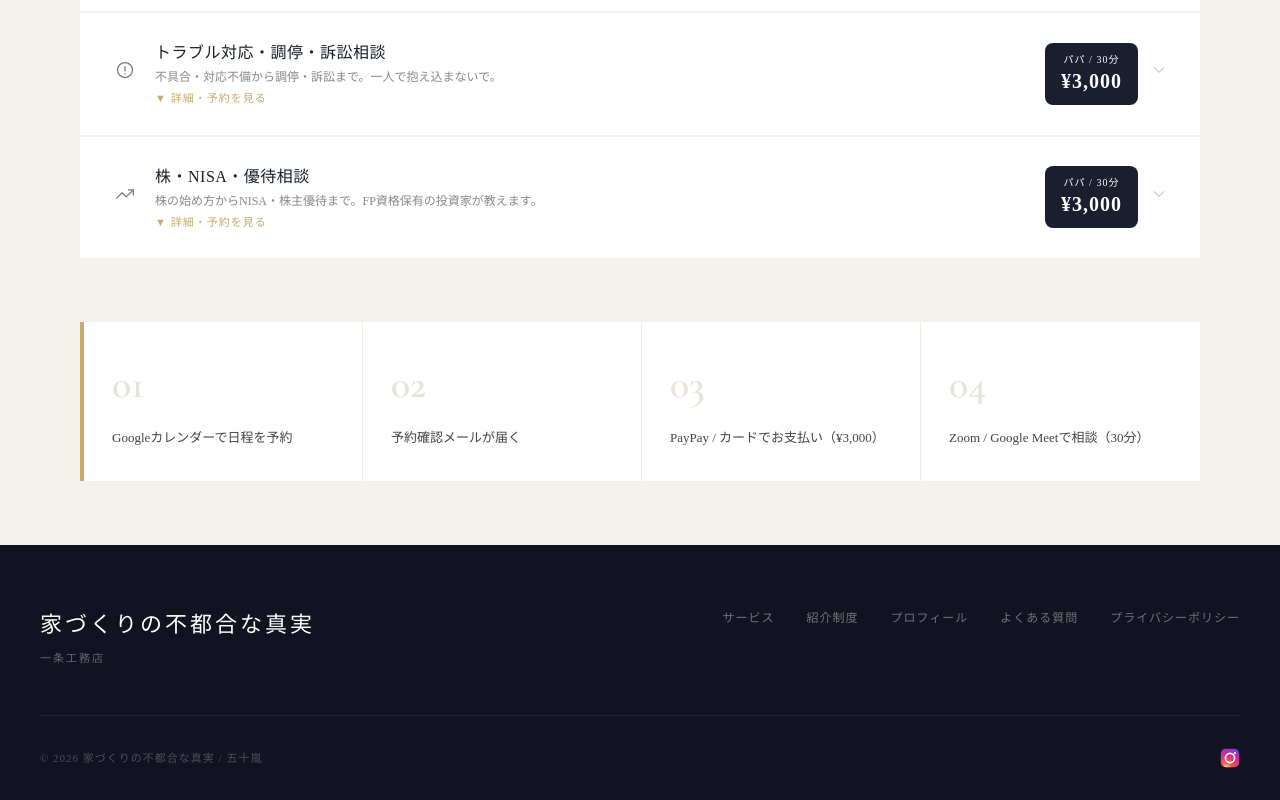
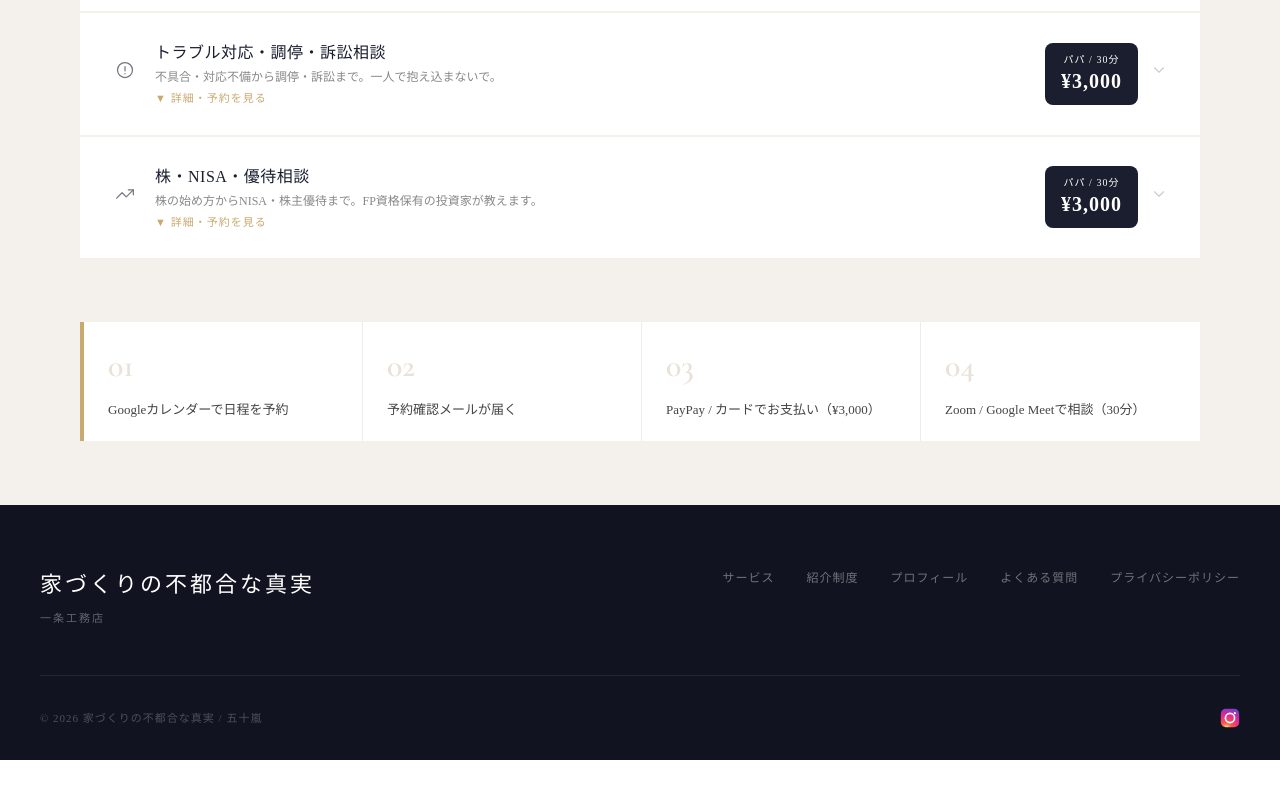
Before and after one commit to tradehant1-cloud/ichijo-consul, a React (Vite) app: page / in a window 1280 px wide. Shown: the part 1612-2412 px from the top of the page. After the commit the page ends 2372 px from the top, so only its background shows below. Built offline with nearby package versions, Linux system fonts and the light colour scheme.

Commit message:
add flow title and reduce padding

```diff
--- a/src/App.jsx
+++ b/src/App.jsx
@@ -261,9 +261,9 @@ export default function App() {
     .footer-insta { color: rgba(255,255,255,0.4); transition: color 0.2s; display: flex; }
     .footer-insta:hover { color: #fff; }
     .how-grid { display: grid; grid-template-columns: repeat(4, 1fr); }
-    .how-step { padding: 32px 28px; border-right: 1px solid #f0ede8; }
+    .how-step { padding: 20px 24px; border-right: 1px solid #f0ede8; }
     .how-step:last-child { border-right: none; }
-    .how-num { font-family: 'Cormorant Garamond', serif; font-size: 40px; color: #e8e2d8; font-weight: 600; margin-bottom: 12px; }
+    .how-num { font-family: 'Cormorant Garamond', serif; font-size: 32px; color: #e8e2d8; font-weight: 600; margin-bottom: 8px; }
     .how-text { font-size: 13px; color: #444; line-height: 1.8; }
     @media (max-width: 768px) {
       .header-inner { padding: 0 20px; }
```
